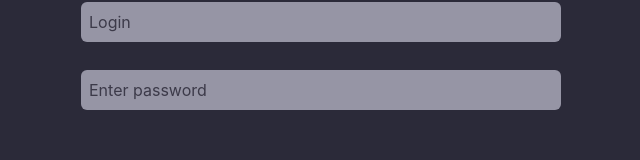
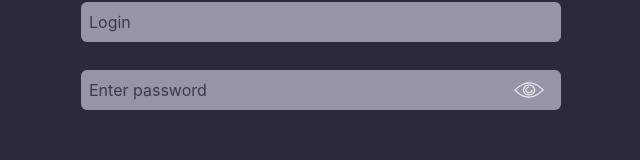
Before and after one commit to Rydeef/chat-front, a React (Create React App) app: page /login in a window 1280 px wide. Shown: the part 367-527 px from the top of the page, without its empty margins (319-959 px from the left). Built offline with nearby package versions, Linux system fonts and the light colour scheme.

Commit message:
create input

```diff
--- a/src/components/FormField/Input.tsx
+++ b/src/components/FormField/Input.tsx
@@ -4,6 +4,7 @@ import { useField } from 'formik';
 import TextField from '../TextField/TextField';
 
 interface Props {
+  type?: 'text' | 'password';
   placeholder?: string;
   className?: string;
   isDisabled?: boolean;
--- a/src/components/TextField/TextField.tsx
+++ b/src/components/TextField/TextField.tsx
@@ -1,7 +1,9 @@
-import React, { ChangeEvent, FC } from 'react';
+import React, { ChangeEvent, FC, useState } from 'react';
 import cn from 'classnames';
+import { ReactComponent as EyeSVG } from '../../assets/eye.svg';
 
 interface Props {
+  type?: 'text' | 'password';
   placeholder?: string;
   className?: string;
   isDisabled?: boolean;
@@ -10,22 +12,39 @@ interface Props {
 }
 
 const TextField: FC<Props> = ({
+  type = 'text',
   placeholder,
   className,
   isDisabled,
   ...props
 }) => {
+  const [typeInput, setTypeInut] = useState(type);
+
   const inputStyle = cn(
     'w-full bg-gray-0 text-gray-3 outline-none p-2 rounded-md text-base placeholder:text-gray-1 duration-300 hover:bg-gray-2 focus:bg-gray-2',
-    className
+    className,
+    { 'pr-14': type === 'password' }
   );
+
+  const switchType = () =>
+    setTypeInut((prev) => (prev === 'password' ? 'text' : 'password'));
+
   return (
+    <div className='relative'>
       <input
+        type={typeInput}
         placeholder={placeholder}
         className={inputStyle}
         disabled={isDisabled}
         {...props}
       />
+      {type === 'password' && (
+        <EyeSVG
+          className='absolute top-1/2 -translate-y-1/2 right-3 w-10 duration-200 fill-white/80 hover:fill-white cursor-pointer'
+          onClick={switchType}
+        />
+      )}
+    </div>
   );
 };
 
--- a/src/pages/Login.tsx
+++ b/src/pages/Login.tsx
@@ -54,7 +54,7 @@ const Login = () => {
             Talk-on
           </div>
           <Input name='userName' placeholder='Login' />
-          <Input name='password' placeholder='Enter password' />
+          <Input type='password' name='password' placeholder='Enter password' />
           <div className='flex w-full mt-9'>
             <Button
               type='submit'
```
Also changed, not shown: src/assets/eye.svg (added). Lines whose indentation alone changed are shown as unchanged.
